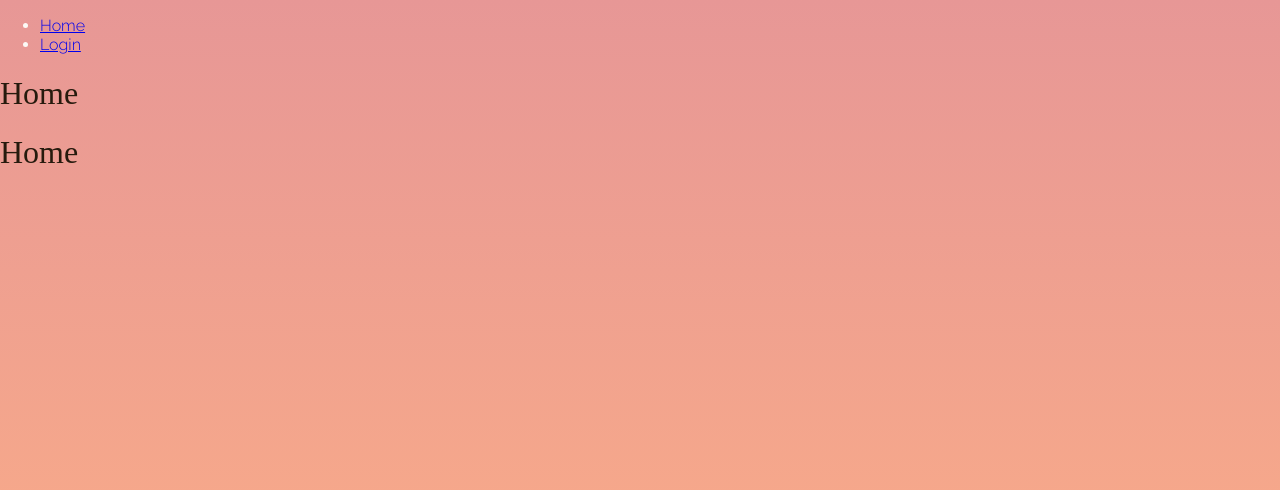
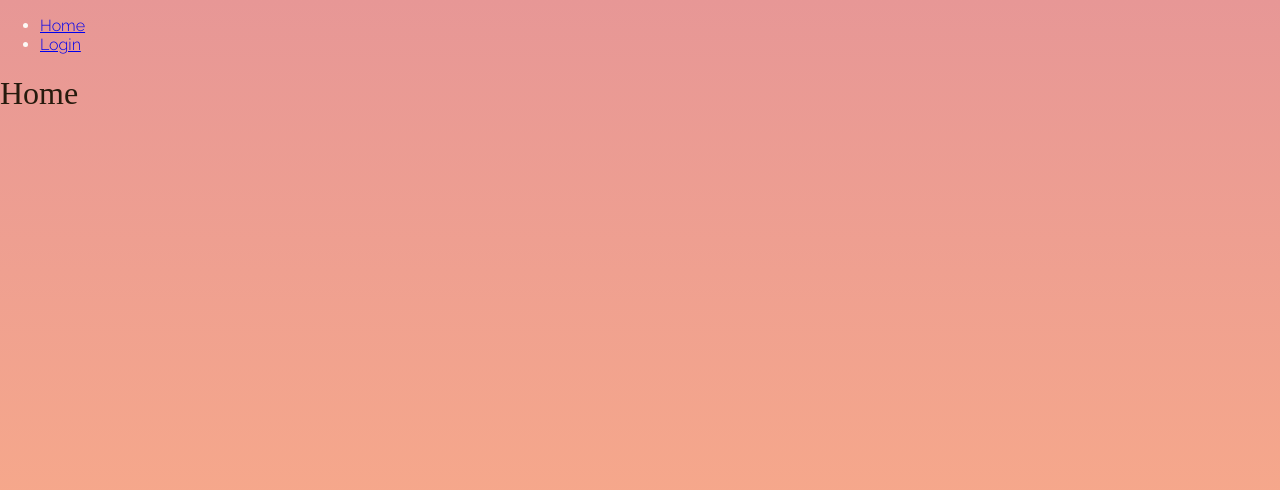
Before and after one commit to efrigoli/CSC435Spring_20, a React (Create React App) app: page / in a window 1280 px wide. Shown: the top 490 px of the page. Built offline with nearby package versions, Linux system fonts and the light colour scheme; a web font is replaced by a local one.

Commit message:
Removing excess code

```diff
--- a/src/index.js
+++ b/src/index.js
@@ -27,8 +27,6 @@ const routing = (
         <Route path="/login" component={Login} />
         <Route component={Notfound} />
       </Switch>
-      <Route exact path="/" component={App} />
-      <Route path="/login" component={Login} />
     </div>
   </Router>
 )
```
